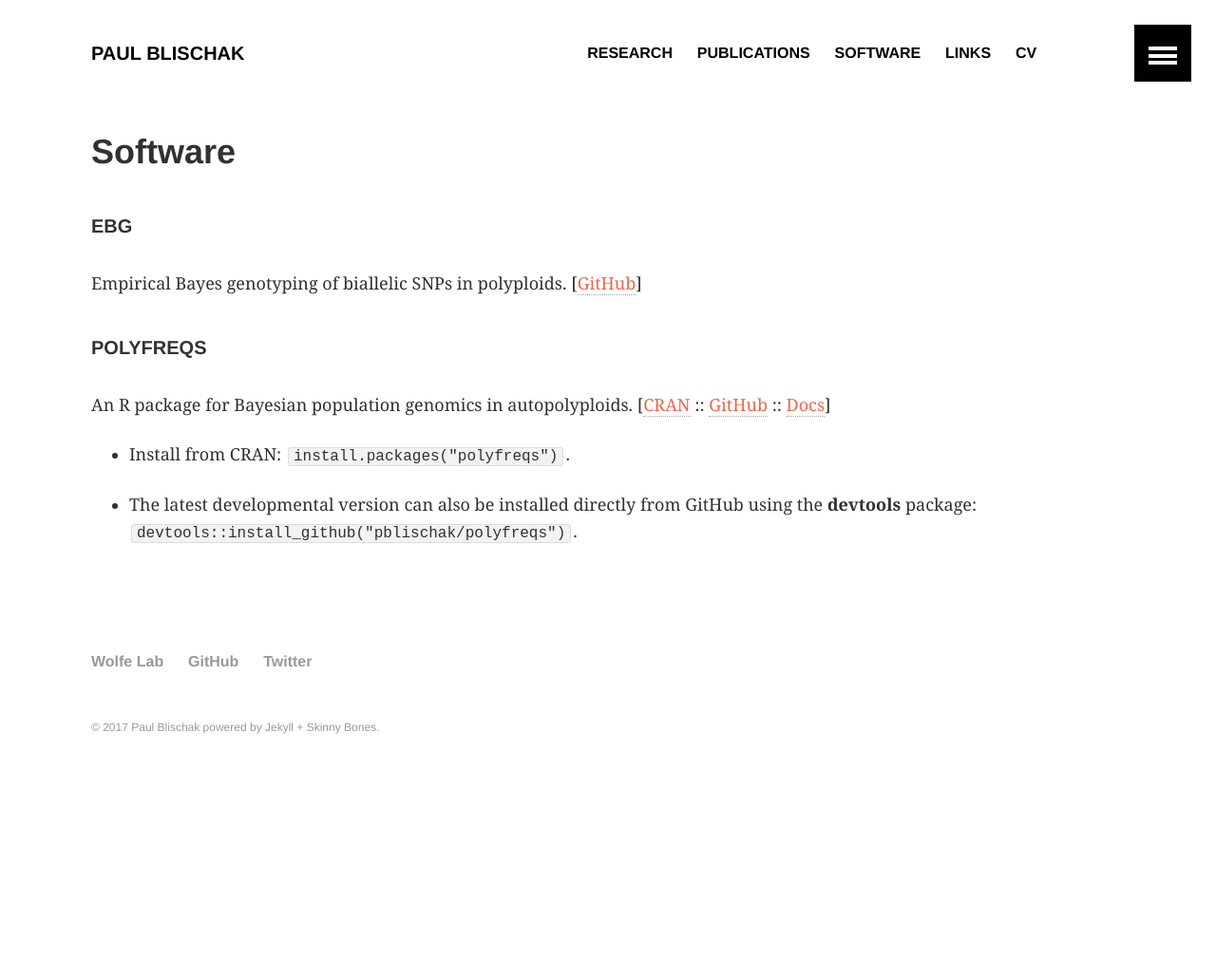
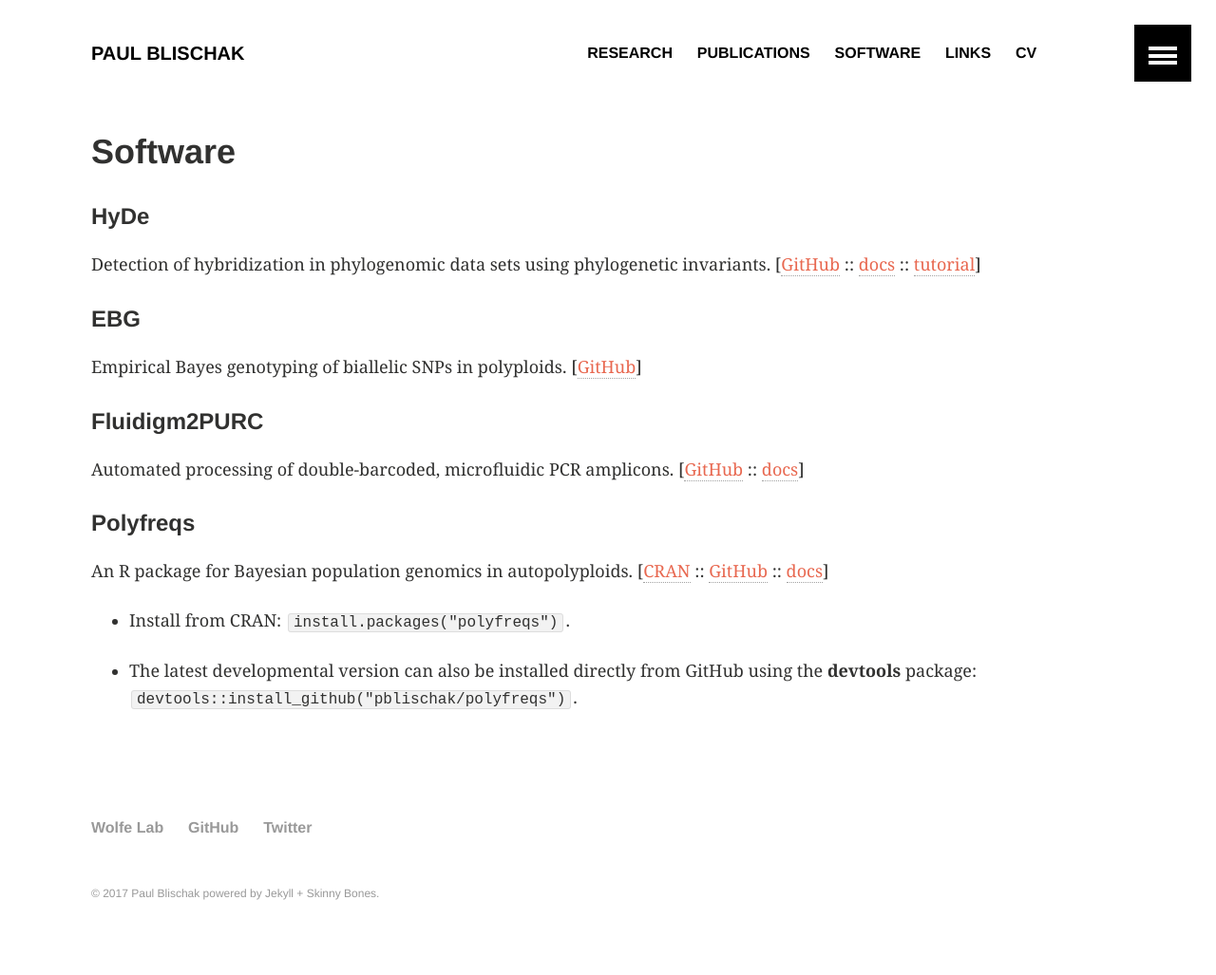
Before and after one commit to pblischak/pblischak.github.io, a Jekyll site: the page built from Software/index.md, in a window 1280 px wide. Shown: the whole page at 95% size. Built offline with Jekyll 4.4.1, drawn with Linux system fonts in a browser that asks for light colours; before the commit the page ends 900 px from its top, so only the background shows below that.

Commit message:
adding software and evolution talks

```diff
--- a/Software/index.md
+++ b/Software/index.md
@@ -15,13 +15,21 @@ a:hover {
 
 </style>
 
-### <font style="font-variant: small-caps"><strong>ebg</strong></font>
+#### HyDe
+
+Detection of hybridization in phylogenomic data sets using phylogenetic invariants. [<a href="https://github.com/pblischak/HyDe" target="_blank">GitHub</a> :: <a href="http://hybridization-detection.readthedocs.io/" target="_blank">docs</a> :: <a href="https://github.com/pblischak/evol2017/blob/master/HyDe.ipynb" target="_blank">tutorial</a>]
+
+#### EBG
 
 Empirical Bayes genotyping of biallelic SNPs in polyploids. [<a href="https://github.com/pblischak/polyploid-genotyping" target="_blank">GitHub</a>]
 
-### <font style="font-variant: small-caps"><strong>polyfreqs</strong></font>
+#### Fluidigm2PURC
 
-An R package for Bayesian population genomics in autopolyploids. [<a href="https://cran.r-project.org/package=polyfreqs" target="_blank">CRAN</a> :: <a href="https://github.com/pblischak/polyfreqs" target="_blank">GitHub</a> :: <a href="{{site.url}}/polyfreqs" target="_blank">Docs</a>]
+Automated processing of double-barcoded, microfluidic PCR amplicons. [<a href="https://github.com/pblischak/fluidigm2purc" target="_blank">GitHub</a> :: <a href="http://fluidigm2purc.readthedocs.io/" target="_blank">docs</a>]
+
+#### Polyfreqs
+
+An R package for Bayesian population genomics in autopolyploids. [<a href="https://cran.r-project.org/package=polyfreqs" target="_blank">CRAN</a> :: <a href="https://github.com/pblischak/polyfreqs" target="_blank">GitHub</a> :: <a href="{{site.url}}/polyfreqs" target="_blank">docs</a>]
 
 - Install from CRAN: `install.packages("polyfreqs")`.
 
```
Also changed, not shown: Publications/index.md (+7 -1 lines).
